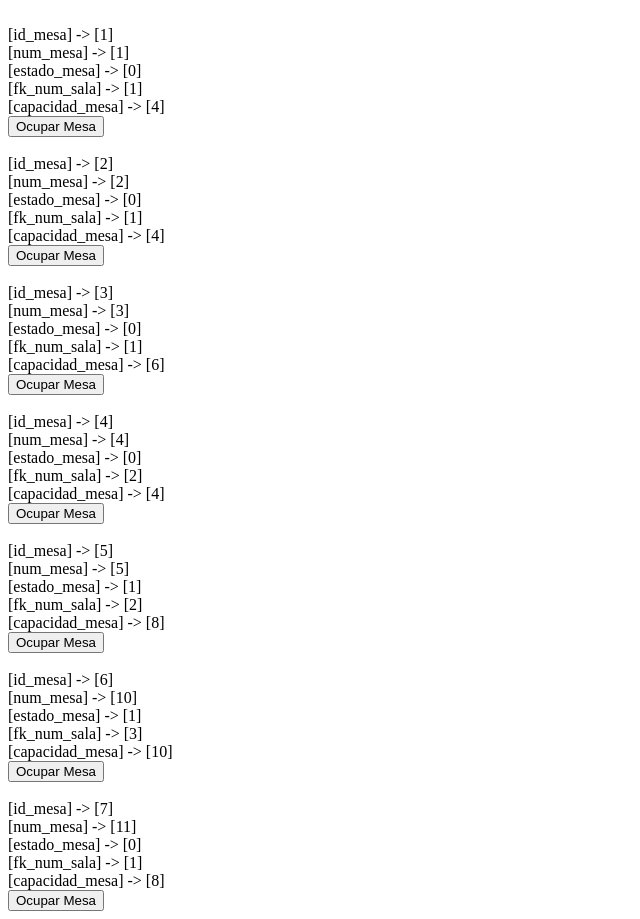
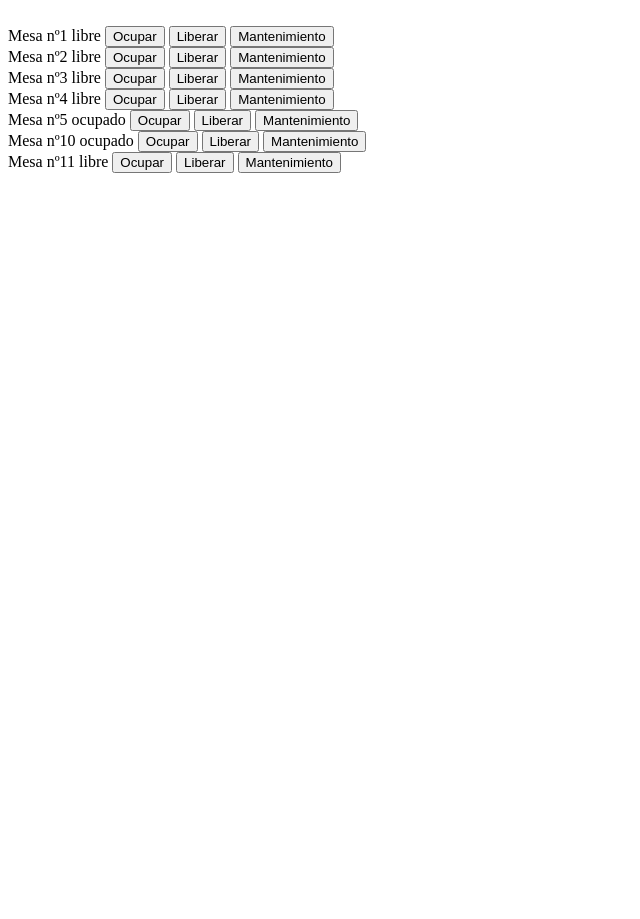
Before and after one commit to CarlosGLOZ/Proyecto-1, a PHP site: page /controller/index_controller.php in a window 1280 px wide. Shown: the whole page, without its empty margins (0-640 px from the left). After the commit the page ends 173 px from the top, so only its background shows below. Run offline with PHP 8.4, Linux system fonts and the light colour scheme; data comes from the database, SQL or seed files in the repository.

Commit message:
three buttons ok 8/11

```diff
--- a/config/config.php
+++ b/config/config.php
@@ -30,6 +30,7 @@ const BD =
     [
         'TABLA' => 'tbl_mesa',
         'ID' => 'id_mesa',
+        'NUMERO' => 'num_mesa',
         'ESTADO' => 'estado_mesa',
         'SALA' => 'fk_num_sala',
         'CAPACIDAD' => 'capacidad_mesa'
--- a/view/index.php
+++ b/view/index.php
@@ -16,15 +16,34 @@
 
     foreach ($mesas as $mesa) {
         echo "<br>";
-        foreach ($mesa as $key => $value) {
-            echo "[$key] -> [$value]<br>";
-        }
+        // foreach ($mesa as $key => $value) {
+        //     echo "[$key] -> [$value]<br>";
+        // }
 
-        ?> <form action="../proc/cambiar_estado_mesa.php" method="get">
-            <input type="hidden" name="id_mesa" value=<?php echo $mesa[BD['MESA']['ID']];?>>
-            <input type="hidden" name="estado_mesa" value="1">
-            <input type= "submit" value="Ocupar Mesa">
-            </form> <?php
+        //Array de los estados
+        $estados = [
+            1 => 'ocupado',
+            0 => 'libre',
+            2 => 'En mantenimiento',
+        ];
+
+        echo 'Mesa nº'.$mesa [BD['MESA']['NUMERO']].' '.$estados[$mesa[BD['MESA']['ESTADO']]];
+        //llama al Nª Mesa        llama al estado y con $estado lo muestra segun el array de $estados
+        ?>
+
+        <!-- Funcion redirigir para enviar el value del estado a cambiar_estado_mesa.php -->
+        <script>
+            function redirigir(url) {window.location.href=url;}
+        </script>
+        <button onclick="redirigir('../proc/cambiar_estado_mesa.php?<?php echo BD['MESA']['ID'].'='.$mesa[BD['MESA']['ID']];?>&<?php echo BD['MESA']['ESTADO'].'=1'?>');">Ocupar</button>
+        <button onclick="redirigir('../proc/cambiar_estado_mesa.php?<?php echo BD['MESA']['ID'].'='.$mesa[BD['MESA']['ID']];?>&<?php echo BD['MESA']['ESTADO'].'=0'?>');">Liberar</button>
+        <button onclick="redirigir('../proc/cambiar_estado_mesa.php?<?php echo BD['MESA']['ID'].'='.$mesa[BD['MESA']['ID']];?>&<?php echo BD['MESA']['ESTADO'].'=2'?>');">Mantenimiento</button>
+        <!-- <form action="../proc/cambiar_estado_mesa.php" method="get">
+
+
+        </form> -->
+
+        <?php
     }
 ?>
 </body>
```
